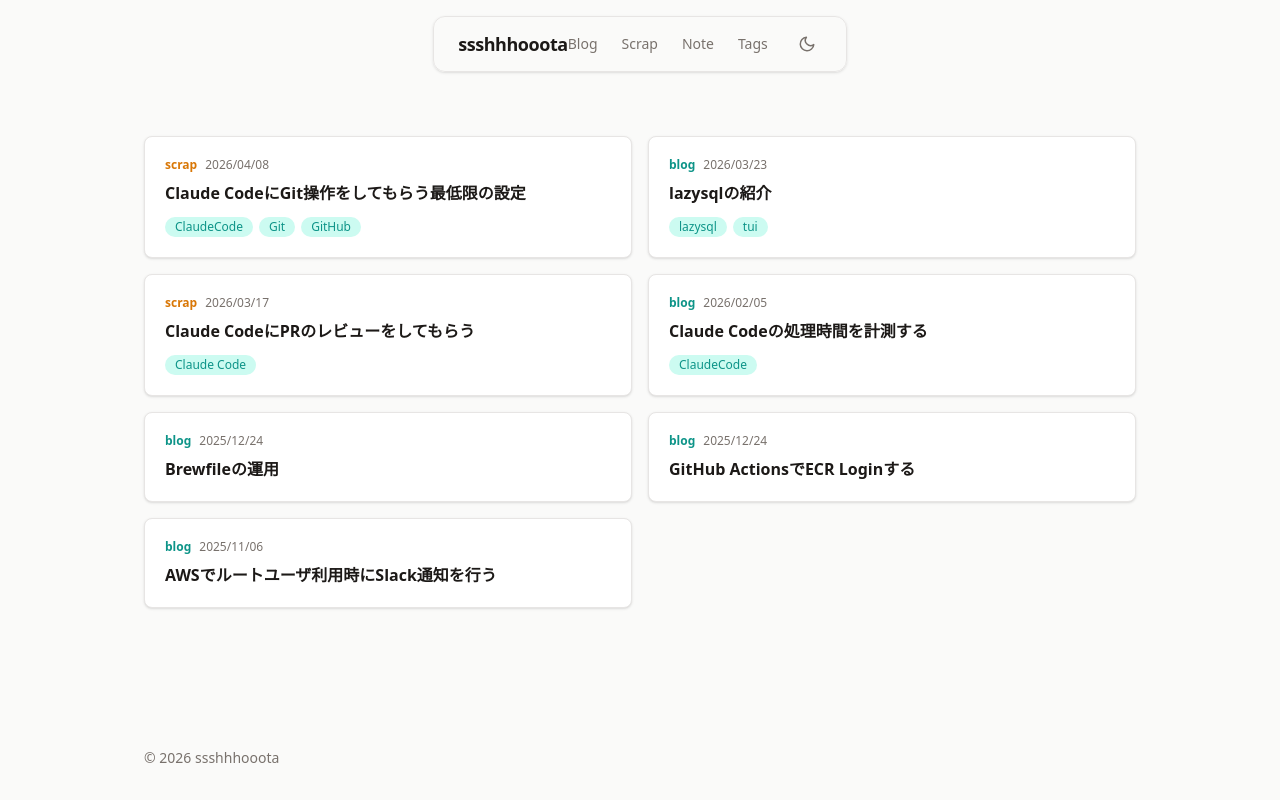
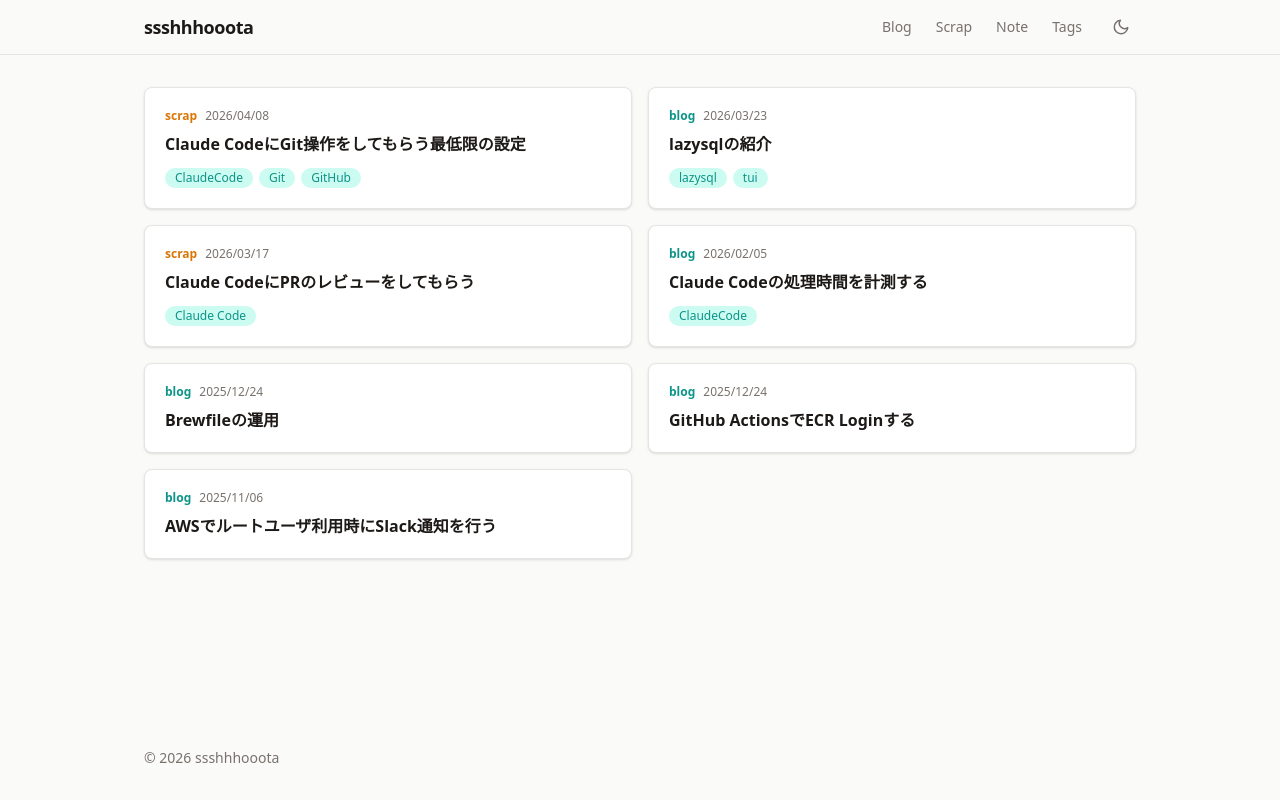
Before and after one commit to ssshhhooota-org/output, a Next.js app: page / in a window 1280 px wide. Built offline with nearby package versions, Linux system fonts and the light colour scheme.

Commit message:
style: ヘッダーをフル幅バーに変更

```diff
--- a/src/app/layout.tsx
+++ b/src/app/layout.tsx
@@ -20,12 +20,14 @@ export default function RootLayout({
         {/* eslint-disable-next-line @next/next/no-sync-scripts */}
         <script src="/theme-init.js" />
       </head>
-      <body className="mx-auto flex min-h-dvh max-w-5xl flex-col px-4 antialiased">
+      <body className="flex min-h-dvh flex-col antialiased">
         <Header />
-        <main className="flex-1 py-8">
+        <main className="mx-auto w-full max-w-5xl flex-1 px-4 py-8">
           <PageTransition>{children}</PageTransition>
         </main>
-        <Footer />
+        <div className="mt-auto mx-auto w-full max-w-5xl px-4">
+          <Footer />
+        </div>
       </body>
     </html>
   );
--- a/src/components/Header.tsx
+++ b/src/components/Header.tsx
@@ -10,7 +10,8 @@ const navLinks = [
 
 export function Header() {
   return (
-    <header className="sticky top-4 z-50 mx-auto mt-4 mb-8 flex items-center justify-between rounded-xl border border-[var(--border)] bg-[var(--bg)]/80 px-6 py-3 shadow-sm backdrop-blur-xl">
+    <header className="sticky top-0 z-50 border-b border-[var(--border)] bg-[var(--bg)]/80 backdrop-blur-xl">
+      <div className="mx-auto flex max-w-5xl items-center justify-between px-4 py-3">
         <Link
           href="/"
           className="text-lg font-bold tracking-tight text-[var(--fg)]"
@@ -29,6 +30,7 @@ export function Header() {
           ))}
           <ThemeToggle />
         </nav>
+      </div>
     </header>
   );
 }
```
Lines whose indentation alone changed are shown as unchanged.
